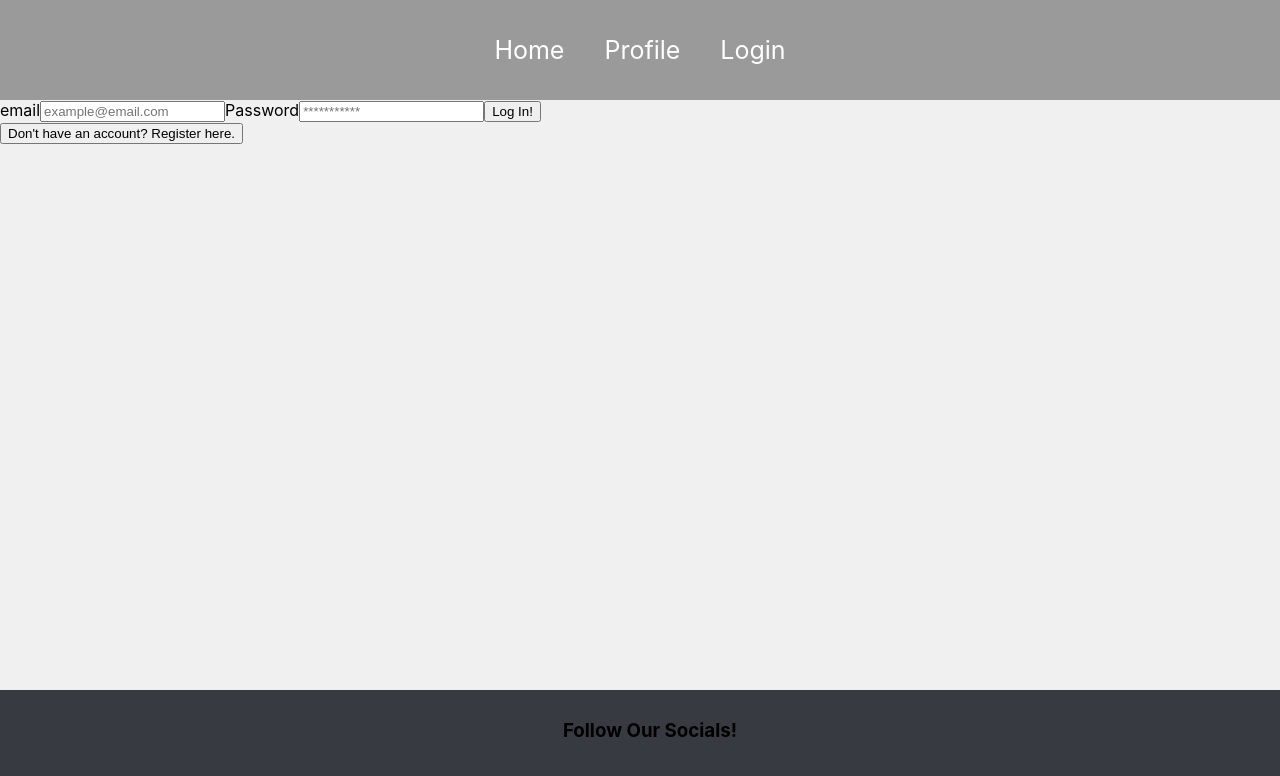
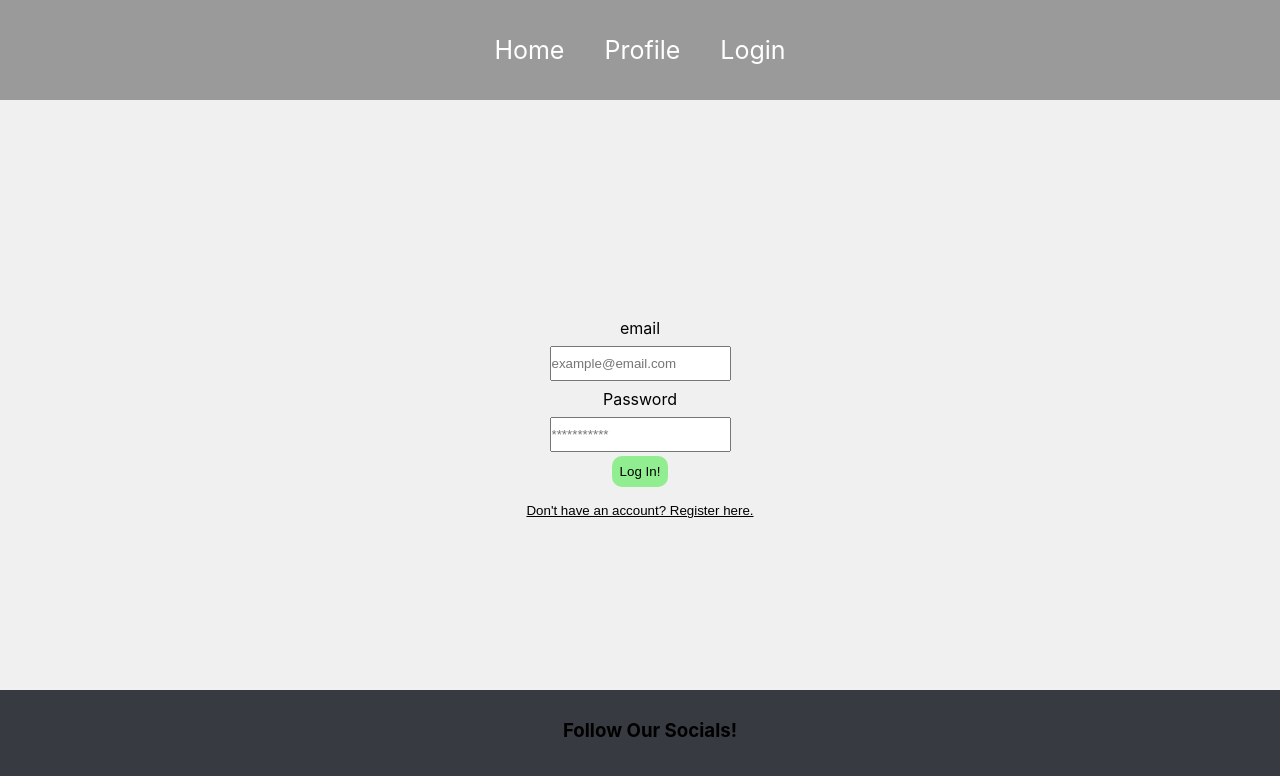
Before and after one commit to Will-Riffe/Sustain-A-Plate, a React (Create React App) app in the folder client/: page /login in a window 1280 px wide. Shown: the top 776 px of the page. Built offline with nearby package versions, Linux system fonts and the light colour scheme.

Commit message:
small style changes for better readability in login/signup forms

```diff
--- a/client/src/pages/login/login.css
+++ b/client/src/pages/login/login.css
@@ -0,0 +1,38 @@
+.login-form-container {
+    display: flex;
+    flex-direction: column;
+    justify-content: center;
+    align-items: center;
+    text-align: center;
+    min-height: 80vh;
+}
+
+.login-form {
+    display: flex;
+    flex-direction: column;
+    justify-content: center;
+    align-items: center;
+    text-align: center;
+}
+
+label {
+    text-align: left;
+    padding: 0.5rem 0;
+}
+
+input {
+    padding: 0.5rem 0;
+}
+
+button {
+    border: none;
+    padding: 8px;
+    background-color: lightgreen;
+    border-radius: 10px;
+    margin: .25rem 0;
+}
+
+.state-change-btn {
+    background: none;
+    text-decoration: underline;
+}
--- a/client/src/pages/login/login.js
+++ b/client/src/pages/login/login.js
@@ -13,7 +13,7 @@ export default function Login(props) {
 
   return (
     <div className='login-form-container'>
-    <form onSubmit={handleSubmit}>
+    <form className="login-form" onSubmit={handleSubmit}>
       <label forhtml= "email">email</label>
       <input value={email} onChange={(e) => setEmail(e.target.value)}
        type= 'email' placeholder='example@email.com' id='email' name='email' />
@@ -22,7 +22,7 @@ export default function Login(props) {
        type= 'password' placeholder='***********' id='password' name='password' />
       <button type='submit'>Log In!</button>
     </form>
-    <button onClick={() => props.accountFormSwitch('signup')}>Don't have an account? Register here.</button>
+    <button className="state-change-btn" onClick={() => props.accountFormSwitch('signup')}>Don't have an account? Register here.</button>
     </div>
   )
 }
--- a/client/src/pages/signup/signup.css
+++ b/client/src/pages/signup/signup.css
@@ -0,0 +1,16 @@
+.signup-form-container {
+    display: flex;
+    flex-direction: column;
+    justify-content: center;
+    align-items: center;
+    text-align: center;
+    min-height: 80vh;
+}
+
+.signup-form {
+    display: flex;
+    flex-direction: column;
+    justify-content: center;
+    align-items: center;
+    text-align: center;
+}
--- a/client/src/pages/signup/signup.js
+++ b/client/src/pages/signup/signup.js
@@ -17,7 +17,7 @@ export default function Signup(props) {
 
   return (
     <div className='signup-form-container'>
-    <form onSubmit={handleSubmit}>
+    <form className="login-form" onSubmit={handleSubmit}>
       <label forhtml= "username">Username</label>
       <input value={username} onChange={(e) => setUserName(e.target.value)}
        type= 'username' placeholder='Username' id='username' name='username' />
@@ -32,7 +32,7 @@ export default function Signup(props) {
        type= 'acctType' placeholder='Donor or Recipient?' id='acctType' name='acctType' />
       <button type='submit'>Sign Up!</button>
     </form>
-    <button onClick={() => props.accountFormSwitch('login')}>Already have an account? Login here.</button>
+    <button className="state-change-btn" onClick={() => props.accountFormSwitch('login')}>Already have an account? Login here.</button>
     </div>
   )
 }
```
